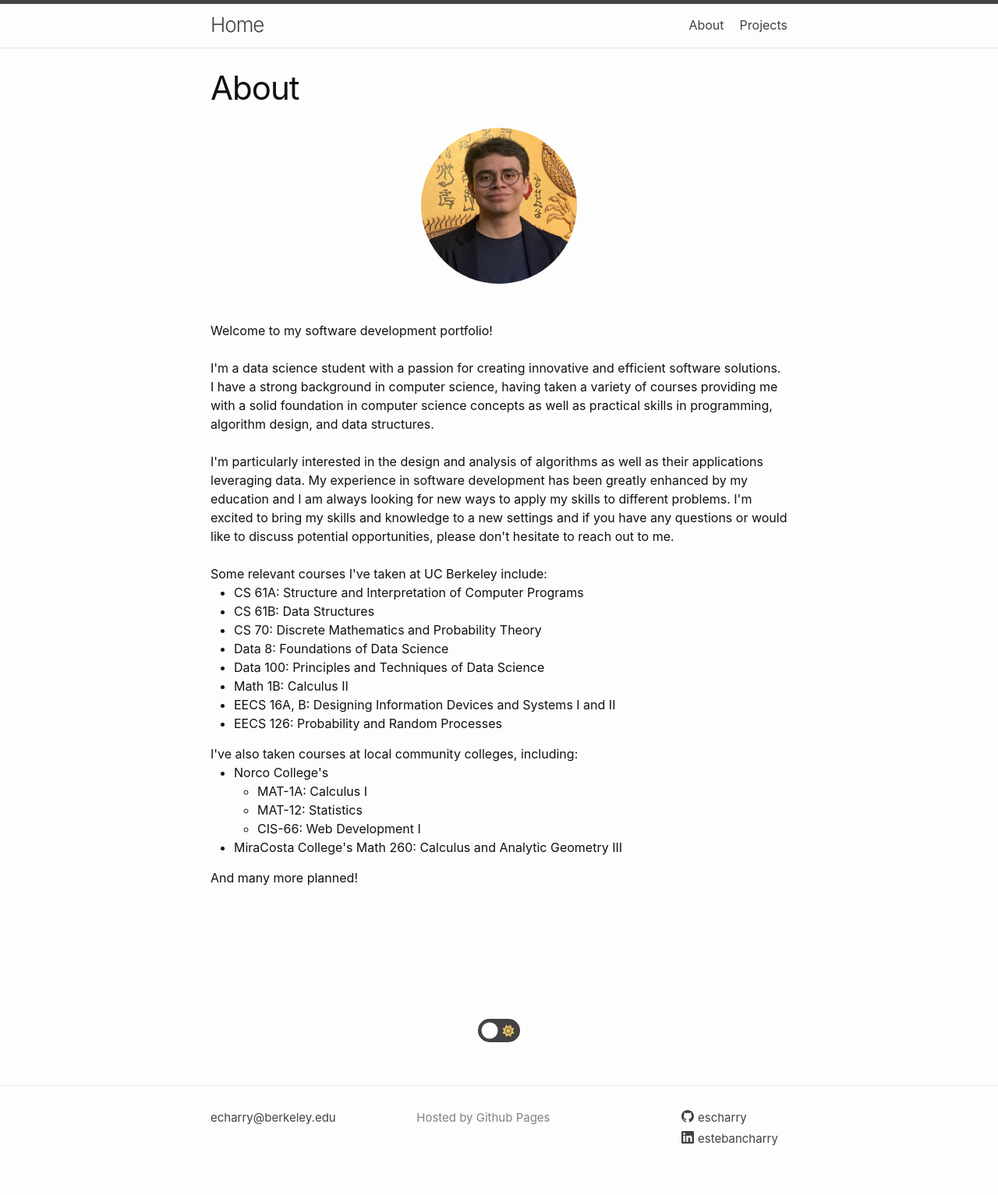
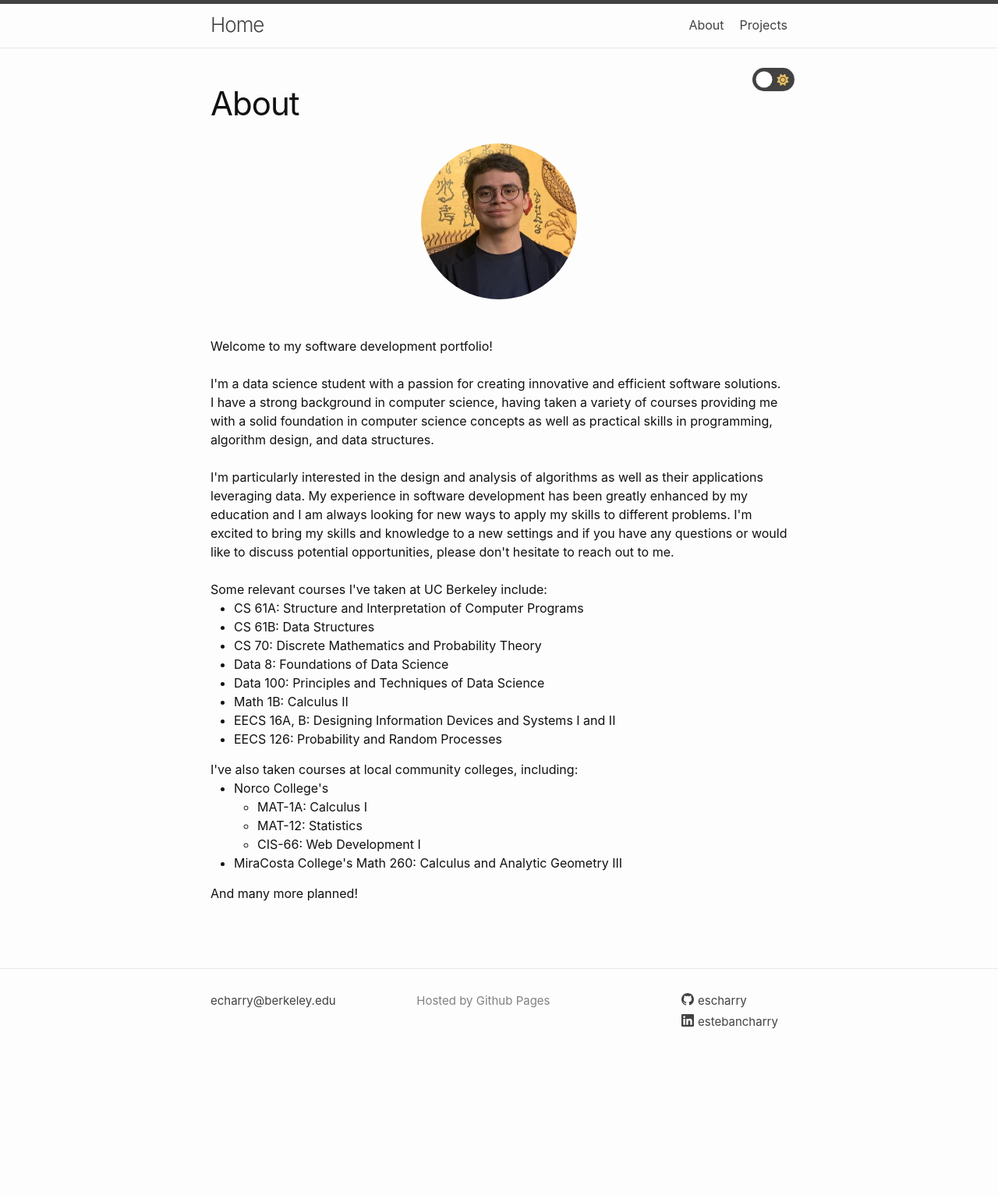
Before and after one commit to escharry/escharry.github.io, a Jekyll site: the page built from about.html, in a window 1280 px wide. Shown: the whole page at 78% size. Built offline with Jekyll 4.4.1, drawn with Linux system fonts in a browser that asks for light colours; nearby versions of some CDN libraries; after the commit the page ends 1383 px from its top, so only the background shows below that.

Commit message:
changed dark mode button position

```diff
--- a/_layouts/default.html
+++ b/_layouts/default.html
@@ -1,5 +1,5 @@
 <!DOCTYPE html>
-<html lang="{{ page.lang | default: site.lang | default: "en" }}">
+<html lang="{{ page.lang | default: site.lang | default: " en" }}">
 
 {%- include head.html -%}
 
@@ -9,6 +9,17 @@
 
   <main class="page-content" aria-label="Content">
     <div class="wrapper">
+      <div class="hidden" style="display: none;">
+        <div style="display: flex;
+          justify-content: right; padding-top: 0px;">
+          <input type="checkbox" class="checkbox" id="chk" />
+          <label class="label" for="chk" style="box-sizing: border-box;">
+            <i class="fas fa-moon" style="font-size:10px"></i>
+            <i class="fas fa-sun" style="font-size:10px"></i>
+            <div class="ball"></div>
+          </label>
+        </div>
+      </div>
       {{ content }}
     </div>
   </main>
--- a/_layouts/post.html
+++ b/_layouts/post.html
@@ -1,6 +1,7 @@
 ---
 layout: default
 ---
+
 <article class="post h-entry" itemscope itemtype="http://schema.org/BlogPosting">
 
   <header class="post-header">
--- a/about.html
+++ b/about.html
@@ -75,17 +75,6 @@ permalink: /about/
             chk.checked = false;
         }
     </script>
-    <div class="hidden" style="display: none;">
-        <div style="display: flex;
-        justify-content: center; padding-top: 150px;">
-            <input type="checkbox" class="checkbox" id="chk" />
-            <label class="label" for="chk" style="box-sizing: border-box;">
-                <i class="fas fa-moon" style="font-size:10px"></i>
-                <i class="fas fa-sun" style="font-size:10px"></i>
-                <div class="ball"></div>
-            </label>
-        </div>
-    </div>
     <script>
         const chk = document.getElementById('chk');
 
```
Also changed, not shown: _layouts/home.html (+1 -15 lines), projects.html (+0 -11 lines), _includes/header.html (line endings or trailing spaces). Lines whose indentation alone changed are shown as unchanged.
